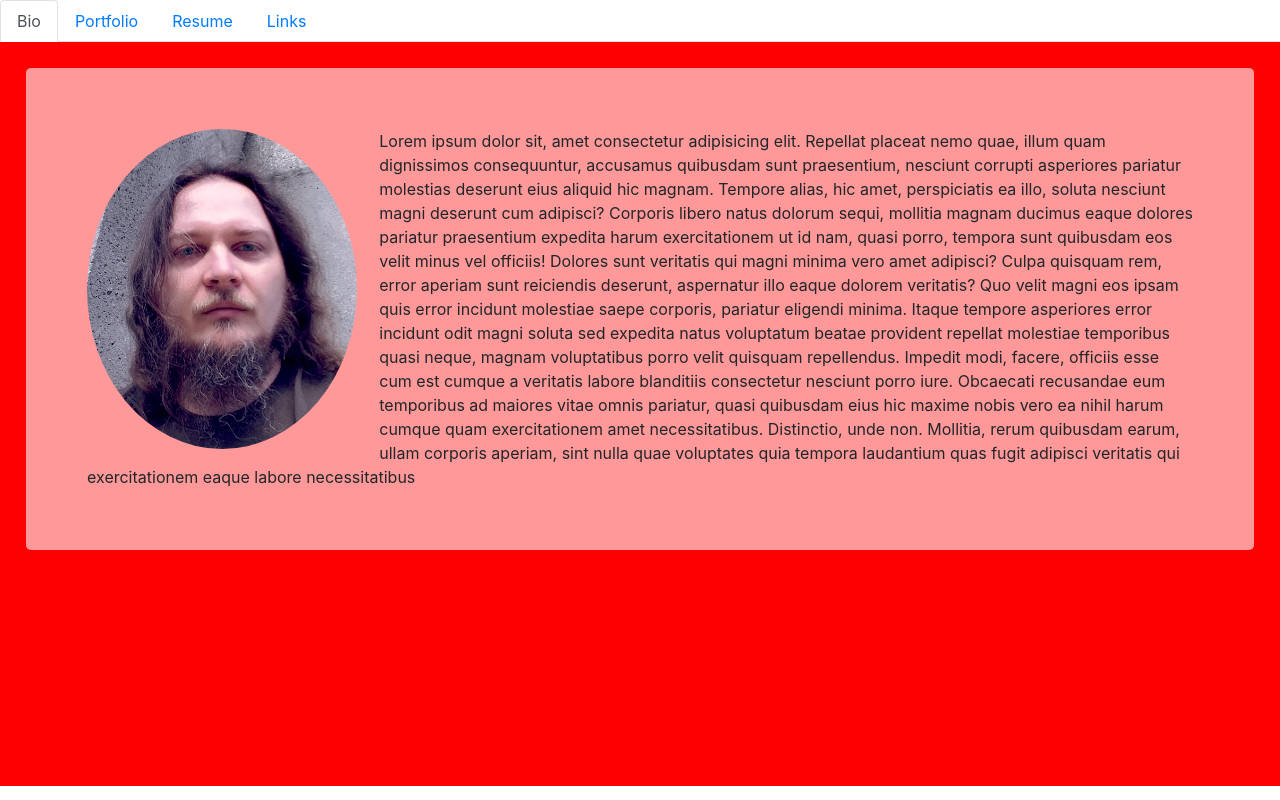
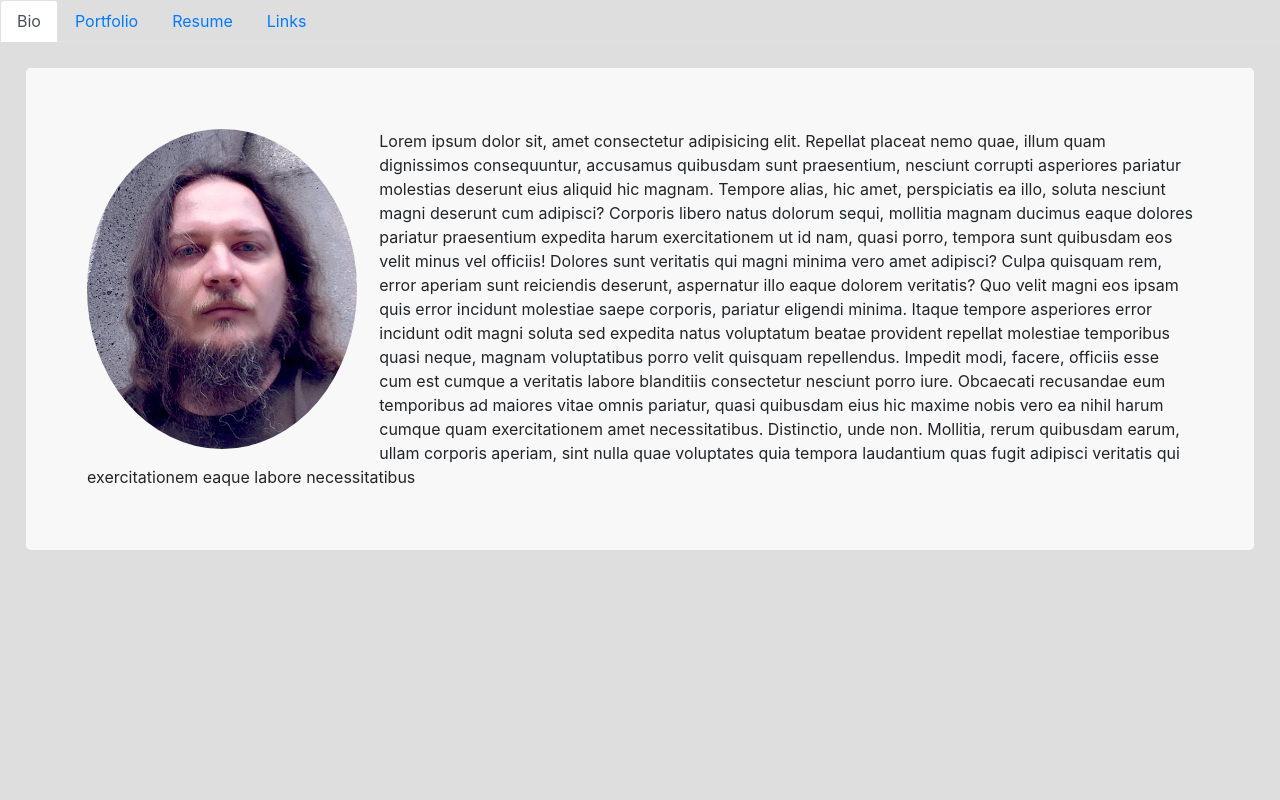
Before and after one commit to EricJobin/ericjobin, a React (Create React App) app: page / in a window 1280 px wide. Built offline with nearby package versions, Linux system fonts and the light colour scheme.

Commit message:
Replaced page backdrops with main container backdrop

```diff
--- a/src/Components/AboutMe.js
+++ b/src/Components/AboutMe.js
@@ -4,9 +4,9 @@ import Jumbotron from 'react-bootstrap/Jumbotron'
 
 const styles = {
 	backdrop: {
-		backgroundColor: "red",
+		backgroundColor: "rgba(255,0,0,.0",
 		// backgroundAttachment: "scroll",
-		minHeight: "93vh",
+		// minHeight: "93vh",
 		padding: "2%",
 		// margin: "0",
 
@@ -18,7 +18,7 @@ const styles = {
 		// width: "100%",
 	},
 	jumbo: {
-		backgroundColor: "rgba(255,255,255,.6)",
+		backgroundColor: "rgba(255,255,255,.8)",
 		padding: "5% 5%",
 		margin: "0",
 		minHeight: "54vh",
--- a/src/Components/Portfolio.js
+++ b/src/Components/Portfolio.js
@@ -19,9 +19,9 @@ import cards from "../portfolioData.json"
 
 const styles = {
 	backdrop: {
-		backgroundColor: "green",
-		minHeight: "94vh",
-		paddingTop: "2%",
+		// backgroundColor: "green",
+		// minHeight: "94vh",
+		paddingTop: "3%",
 		// margin: "0",
 
 	},
--- a/src/Components/cardstyle.css
+++ b/src/Components/cardstyle.css
@@ -12,7 +12,7 @@
 	transform: scale(1.1);
 }
 .box{
-	margin-bottom: 5%;
+	margin-bottom: 4%;
 }
 
 
--- a/src/Pages/Home.js
+++ b/src/Pages/Home.js
@@ -9,12 +9,16 @@ import Nav from 'react-bootstrap/Nav';
 
 const styles = {
 	navStyle: {
-		// background: "green",
+		// background: "gray",
 		// height: "7vh",
 		// padding: "0",
 		// margin: "0",
-
 	},
+	backdrop: {
+		backgroundColor: "rgb(222,222,222)",
+		minHeight: "100vh",
+		// paddingTop: "2%",
+	}
 };
 
 class Home extends Component {
@@ -45,7 +49,7 @@ class Home extends Component {
 
 		return(
 
-			<div>
+			<div style = {styles.backdrop}>
 				<Nav variant="tabs" defaultActiveKey="Bio" style = {styles.navStyle}>
 					<Nav.Item onClick={() => this.tabclick('bio')}>
 						<Nav.Link eventKey="Bio">Bio</Nav.Link>
```
